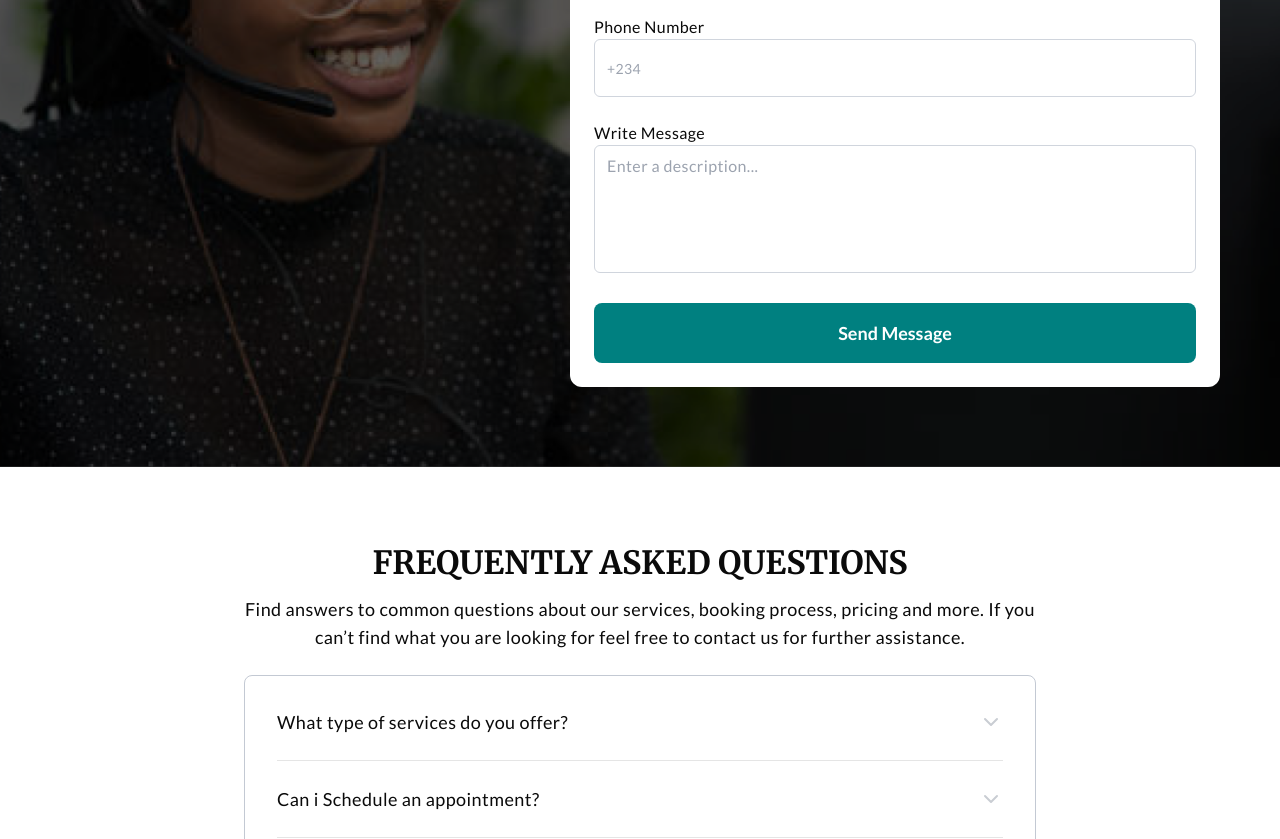
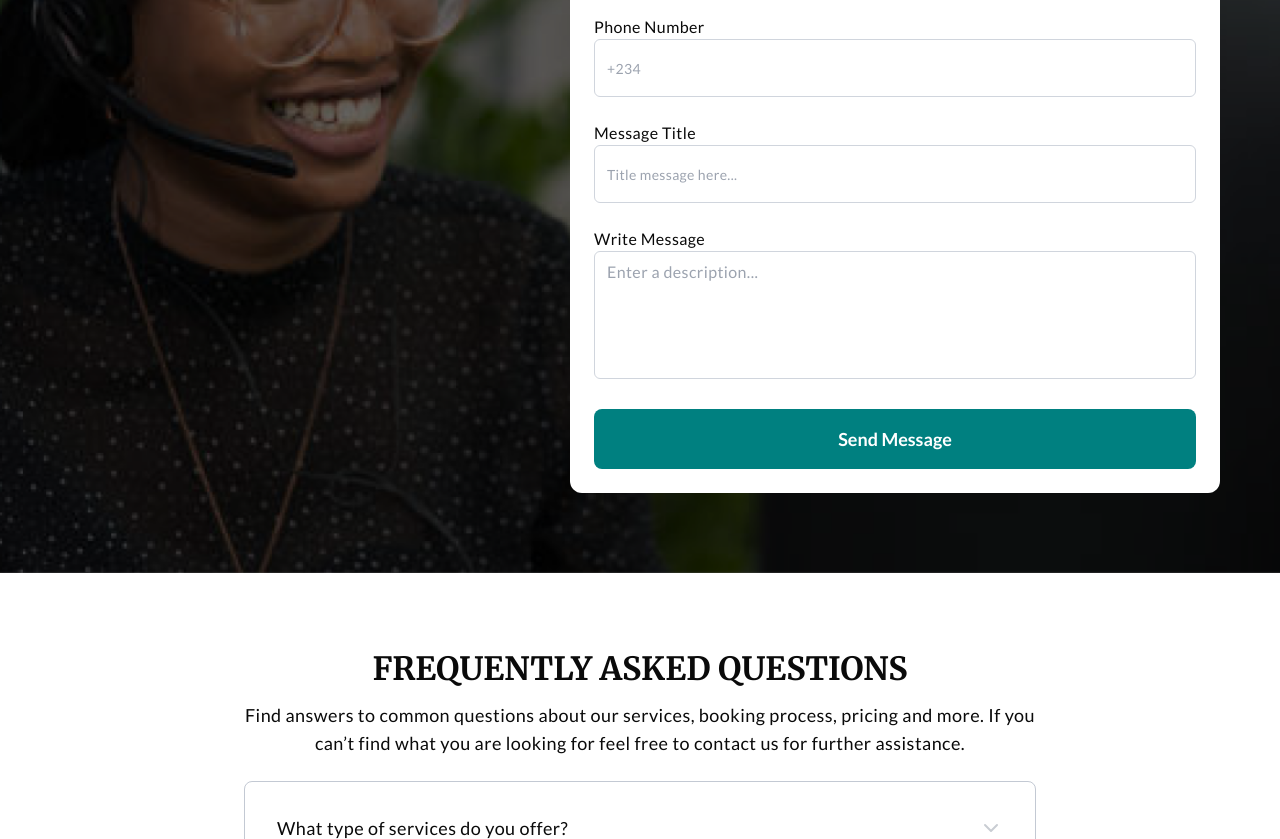
Before and after one commit to EliteDecode/handyman-frontend, a React (Vite) app: page /contact in a window 1280 px wide. Shown: the part 1240-2079 px from the top of the page. Built offline with nearby package versions, Linux system fonts and the light colour scheme.

Commit message:
feat: contact api consumed

```diff
--- a/src/components/ContactForm.tsx
+++ b/src/components/ContactForm.tsx
@@ -1,7 +1,7 @@
 import useContactForm from "@/hooks/useContactForm";
 
 const ContactForm = () => {
-  const { formik } = useContactForm();
+  const { formik, isLoading } = useContactForm();
   return (
     <div className="bg-white w-full md:w-[600px] lg:w-[650px] rounded-xl p-6 flex flex-col items-center lg:items-start">
       <h2 className="font-bold font-merriweather leading-6 lg:text-2xl ">
@@ -9,9 +9,10 @@ const ContactForm = () => {
       </h2>
 
       <form className="w-full font-lato" onSubmit={formik.handleSubmit}>
+        {/* Name field */}
         <div className="mt-6">
           <label
-            htmlFor="name"
+            htmlFor="fullname"
             className="text-sm font-medium tracking-wide lg:text-base"
           >
             Full Name<span className="text-red-600">*</span>
@@ -19,20 +20,22 @@ const ContactForm = () => {
           <br />
           <input
             type="text"
-            name="name"
-            id="name"
+            name="fullname"
+            id="fullname"
             placeholder="Enter full name"
-            className={`${formik.touched.name && formik.errors.name ? "border-[#EB4335]" : "border-[#D0D5DD]"} py-2 px-3 border w-full rounded-md text-xs h-8 lg:h-[58px] lg:text-sm font-medium outline-none tracking-wide`}
+            className={`${formik.touched.fullname && formik.errors.fullname ? "border-[#EB4335]" : "border-[#D0D5DD]"} py-2 px-3 border w-full rounded-md text-xs h-8 lg:h-[58px] lg:text-sm font-medium outline-none tracking-wide`}
             onChange={formik.handleChange}
             onBlur={formik.handleBlur}
-            value={formik.values.name}
+            value={formik.values.fullname}
           />
-          {formik.touched.name && formik.errors.name ? (
+          {formik.touched.fullname && formik.errors.fullname ? (
             <div className="text-red-500 text-[10px] lg:text-xs font-semibold">
-              {formik.errors.name}
+              {formik.errors.fullname}
             </div>
           ) : null}
         </div>
+
+        {/* Email field */}
         <div className="mt-6">
           <label
             htmlFor="email"
@@ -57,6 +60,8 @@ const ContactForm = () => {
             </div>
           ) : null}
         </div>
+
+        {/* Phone field */}
         <div className="mt-6">
           <label
             htmlFor="phone"
@@ -66,7 +71,7 @@ const ContactForm = () => {
           </label>
           <br />
           <input
-            type="number"
+            type="text"
             name="phone"
             id="phone"
             placeholder="+234"
@@ -81,6 +86,34 @@ const ContactForm = () => {
             </div>
           ) : null}
         </div>
+
+        {/* Title field */}
+        <div className="mt-6">
+          <label
+            htmlFor="title"
+            className="text-sm font-medium tracking-wide md:text-base"
+          >
+            Message Title
+          </label>
+          <br />
+          <input
+            type="text"
+            name="title"
+            id="title"
+            placeholder="Title message here..."
+            className={`${formik.touched.title && formik.errors.title ? "border-[#EB4335]" : "border-[#D0D5DD]"} py-2 px-3 border  w-full rounded-md text-xs h-8 lg:h-[58px] lg:text-sm font-medium outline-none tracking-wide`}
+            onChange={formik.handleChange}
+            onBlur={formik.handleBlur}
+            value={formik.values.title}
+          />
+          {formik.touched.title && formik.errors.title ? (
+            <div className="text-red-500 text-[10px] font-semibold lg:text-xs">
+              {formik.errors.title}
+            </div>
+          ) : null}
+        </div>
+
+        {/* Message field */}
         <div className="mt-6">
           <label
             htmlFor="message"
@@ -106,10 +139,11 @@ const ContactForm = () => {
         </div>
         <div className="flex flex-col items-center mt-6">
           <button
+            disabled={isLoading}
             type="submit"
-            className="bg-[#008080] w-[130px] md:w-1/2 lg:w-full text-white font-semibold text-xs md:text-[15px] lg:text-lg py-4 px-6 rounded-lg outline-none"
+            className={`${isLoading? "bg-[#0dd5d5]":"bg-[#008080]"}  w-[130px] md:w-1/2 lg:w-full text-white font-semibold text-xs md:text-[15px] lg:text-lg py-4 px-6 rounded-lg outline-none`}
           >
-            Send Message
+            {isLoading? "Please wait...":"Send Message"}
           </button>
         </div>
       </form>
--- a/src/hooks/useContactForm.ts
+++ b/src/hooks/useContactForm.ts
@@ -1,21 +1,40 @@
 import { contactMessageSchema } from "@/lib/schema";
 import { useFormik } from "formik";
+import { useEffect } from "react";
+import { useSelector, useDispatch } from "react-redux";
+import { reset, sendMessage } from "../services/features/support/supportSlice";
+import { RootState, AppDispatch } from "@/store";
 
 const useContactForm = () => {
+  const dispatch = useDispatch<AppDispatch>();
+
+  const { isLoading, isError, message, isSuccess } = useSelector(
+    (state: RootState) => state.support
+  );
+
+  useEffect(() => {
+    if(isError) alert(message)
+    if (isSuccess) alert("Submitted Successfully");
+    dispatch(reset())
+    return;
+  }, [isSuccess, isError]);
+
+
   const formik = useFormik({
     initialValues: {
-      name: "",
+      fullname: "",
       email: "",
       phone: "",
+      title: "",
       message: "",
     },
     validationSchema: contactMessageSchema,
     onSubmit: (values, { resetForm }) => {
-      console.log("submitted: ",values), resetForm();
-      alert("Submitted successfully")
+      dispatch(sendMessage(values));
+      resetForm()
     },
   });
-  return { formik };
+  return { formik, isLoading };
 };
 
 export default useContactForm;
--- a/src/lib/schema.ts
+++ b/src/lib/schema.ts
@@ -1,7 +1,7 @@
 import * as Yup from "yup";
 
 export const contactMessageSchema = Yup.object().shape({
-  name: Yup.string()
+  fullname: Yup.string()
     .required("Name is required")
     .min(2, "Name must be at least 2 characters")
     .max(50, "Name cannot exceed 50 characters"),
@@ -9,8 +9,16 @@ export const contactMessageSchema = Yup.object().shape({
     .email("Invalid email format")
     .required("Email is required"),
   phone: Yup.string()
-    .min(10, "Phone number must be at least 11 characters").notRequired(),
+    .min(10, "Phone number must be at least 11 characters")
+    .max(15, "Phone number should be less than 15 characters long.")
+    .matches(/^\d+$/, "Only numbers are allowed")
+    .notRequired(),
+  title: Yup.string()
+    .min(3, "Title should be at least 3 characters long.")
+    .max(50, "Title should be less than 150 characters long.")
+    .notRequired(),
   message: Yup.string()
     .min(3, "Message name should be at least 3 characters long.")
-    .max(150, "Message name should be less than 150 characters long.").notRequired(),
+    .max(150, "Message name should be less than 150 characters long.")
+    .notRequired(),
 });
--- a/src/services/features/support/supportService.ts
+++ b/src/services/features/support/supportService.ts
@@ -1,8 +1,14 @@
 import axiosClient from "@/services/api/axiosClient";
-import { IMessage } from "@/types/majorTypes";
+// import axios from "axios";
 
 const send_message = async (data: IMessage) => {
-  const response = await axiosClient.post(`/support/send-message`, data);
+  console.log(data)
+  const response = await axiosClient.post(
+    "https://handyman-backend-4sb0.onrender.com/handyman/v1/support/send-message",
+    data
+  );
+
+  console.log(response.data);
 
   return response.data;
 };
--- a/src/services/features/support/supportSlice.ts
+++ b/src/services/features/support/supportSlice.ts
@@ -1,9 +1,8 @@
 import { createAsyncThunkWithHandler } from "@/services/api/apiHandler";
-import { IMessage, initialSupportStateProps } from "@/types/majorTypes";
 import { createSlice } from "@reduxjs/toolkit";
 import supportService from "./supportService";
 
-const initialState: initialSupportStateProps = {
+const initialState: InitialSupportStateProps = {
   isLoading: false,
   message: "",
   isSuccess: false,
@@ -12,7 +11,7 @@ const initialState: initialSupportStateProps = {
 
 export const sendMessage = createAsyncThunkWithHandler(
   "support/sendMessage",
-  async (data: IMessage) => {
+  async (data: IMessage, _) => {
     return await supportService.send_message(data);
   }
 );
--- a/src/store/index.ts
+++ b/src/store/index.ts
@@ -1,7 +1,12 @@
 import { configureStore } from "@reduxjs/toolkit";
+import supportSlice from "@/services/features/support/supportSlice";
 
 export const store = configureStore({
-  reducer: {},
+  reducer: {
+    support: supportSlice,
+  },
 });
 
+export type RootState = ReturnType<typeof store.getState>;
+
 export type AppDispatch = typeof store.dispatch;
--- /dev/null
+++ b/src/types/majorTypes.d.ts
@@ -0,0 +1,14 @@
+declare interface InitialSupportStateProps {
+  isLoading: boolean;
+  message: string;
+  isSuccess: boolean;
+  isError: boolean;
+}
+
+declare interface IMessage {
+  fullname: string;
+  email: string;
+  phone: string;
+  title: string;
+  message: string;
+}
```
